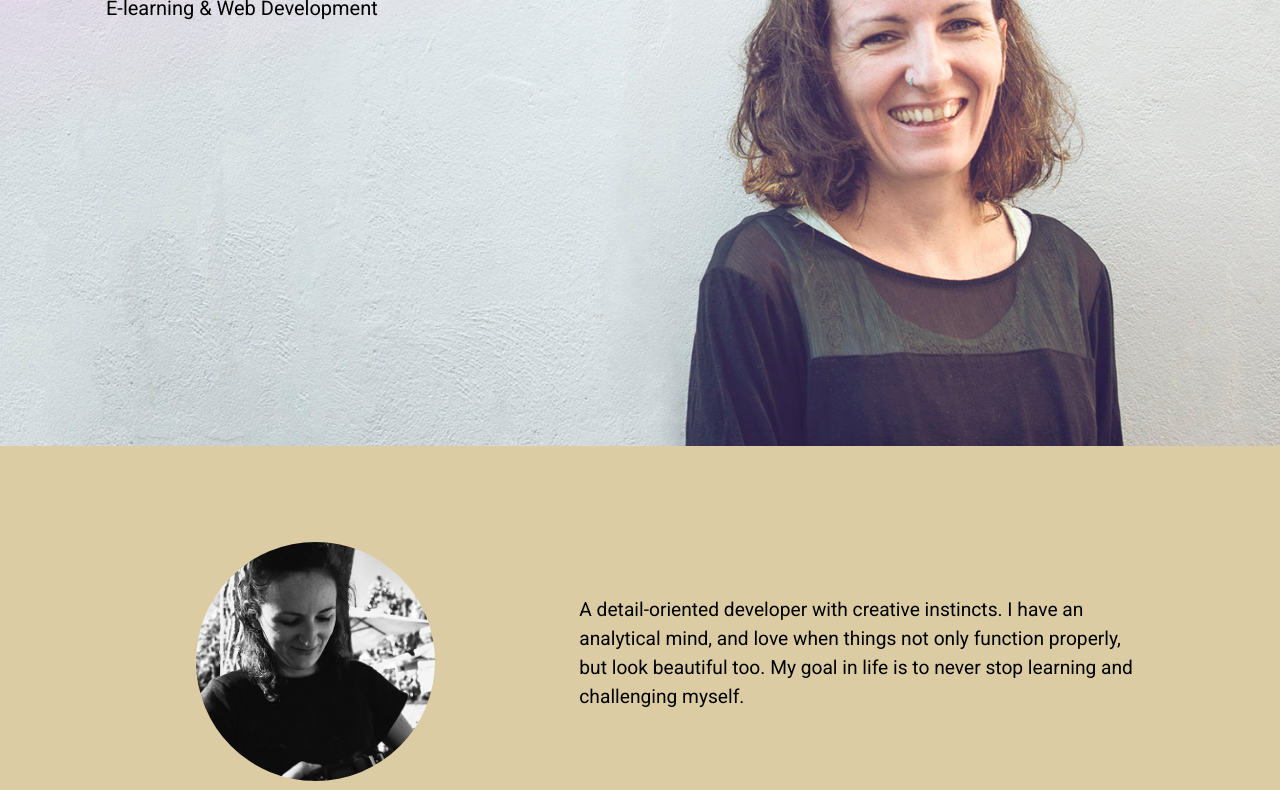
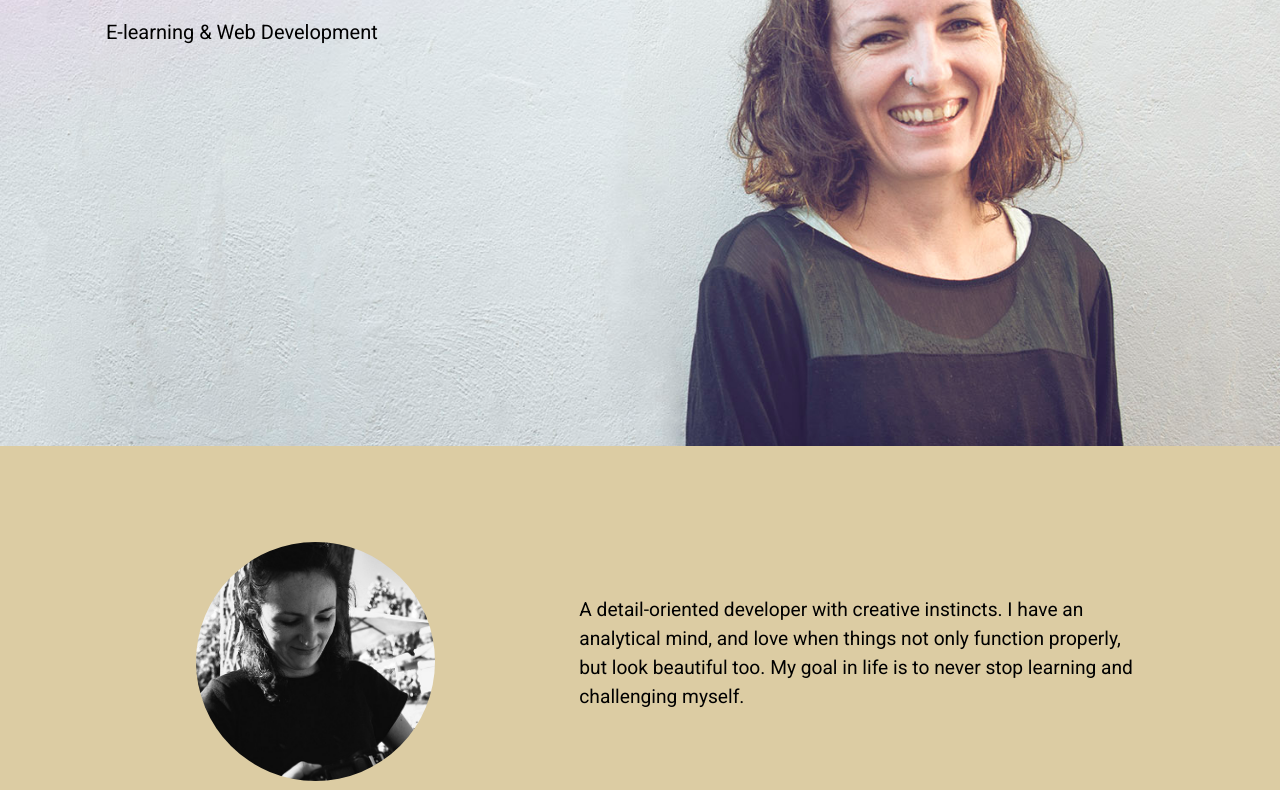
Before and after one commit to christine-hya/Christine-Resume, a plain HTML site: page index.html in a window 1280 px wide. Shown: the part 202-992 px from the top of the page. Drawn offline with nearby package versions, Linux system fonts and the light colour scheme.

Commit message:
Update index.html

```diff
--- a/index.html
+++ b/index.html
@@ -59,7 +59,7 @@
 
     <div class="container">
       <h1 class="display-4 heading p-4 pb-0">Christine Hogg</h1>
-      <p class="lead ps-4">E-learning & Web Development</p>
+      <p class="lead p-4">E-learning & Web Development</p>
     </div>
 
   </div>
```
